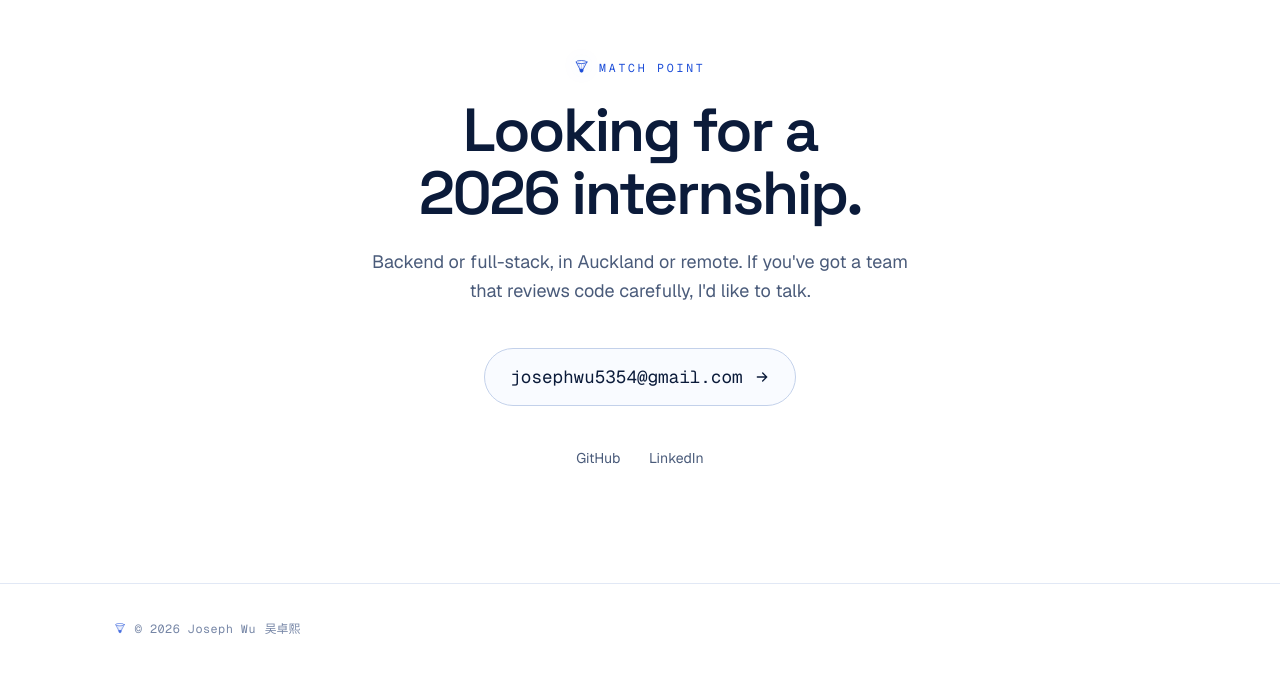
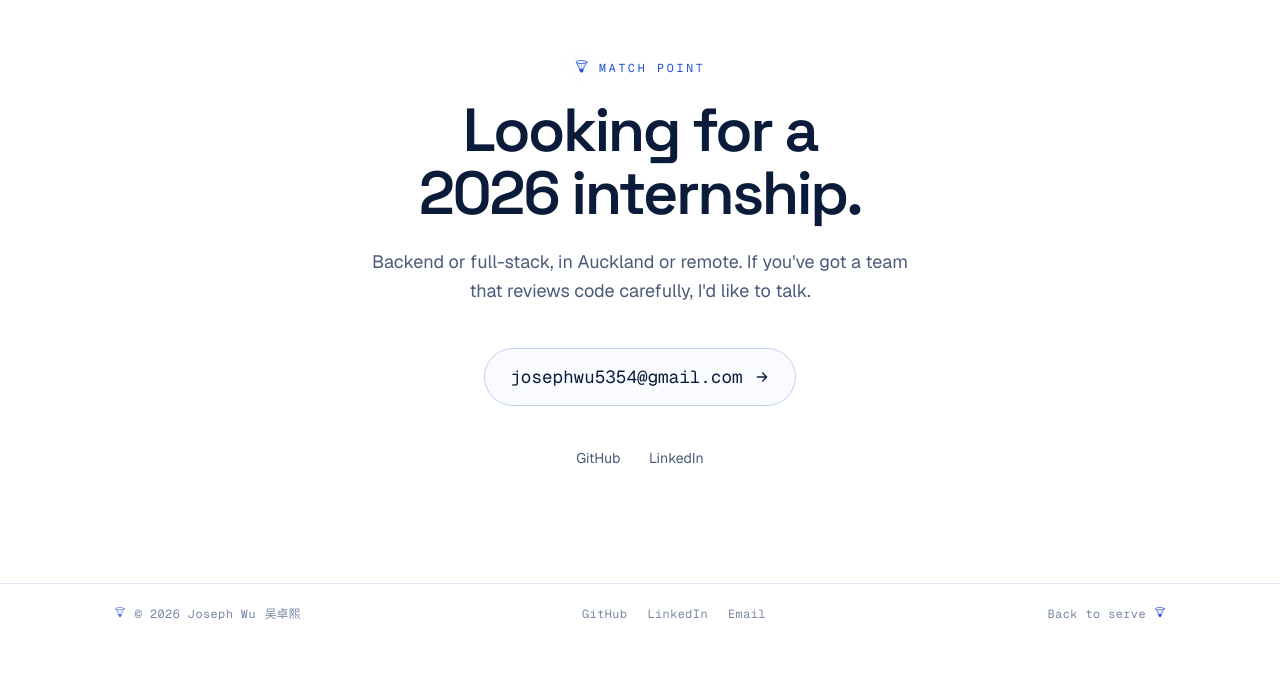
Before and after one commit to Wuuuuu5/portfolio, a Next.js app: page / in a window 1280 px wide. Shown: the part 5816-6490 px from the top of the page. After the commit the page ends 6459 px from the top, so only its background shows below. Built offline with nearby package versions, Linux system fonts and the light colour scheme.

Commit message:
Add socials and a back-to-top link to the footer

```diff
--- a/components/SiteFooter.tsx
+++ b/components/SiteFooter.tsx
@@ -1,17 +1,45 @@
 import { site } from "@/lib/content";
 import Shuttle from "./Shuttle";
 
+// Any link left as "" in content.ts is dropped, same as elsewhere on the site.
+const socials = [
+  { href: site.github, label: "GitHub" },
+  { href: site.linkedin, label: "LinkedIn" },
+  { href: site.email && `mailto:${site.email}`, label: "Email" },
+  { href: site.resume, label: "Résumé" },
+].filter((s) => s.href);
+
+const linkClass = "transition-colors duration-250 hover:text-accent";
+
 export default function SiteFooter() {
   return (
-    <footer className="border-t border-line py-[2.2rem] font-mono text-[0.74rem] tracking-[0.04em] text-fg-faint">
-      <div className="wrap flex flex-wrap items-center justify-between gap-4">
+    <footer className="border-t border-line py-5 font-mono text-[0.74rem] tracking-[0.04em] text-fg-faint">
+      <div className="wrap flex flex-wrap items-center justify-between gap-x-8 gap-y-3">
         <span className="inline-flex items-center gap-[0.55rem]">
-          <Shuttle className="h-auto w-3 text-accent opacity-80" />© {new Date().getFullYear()}{" "}
-          {site.name}
+          <Shuttle className="h-auto w-3 text-accent opacity-80" />© {new Date().getFullYear()} {site.name}
           <span lang="zh-CN" className="font-sans tracking-normal">
             {site.nameZh}
           </span>
         </span>
+
+        <nav aria-label="Elsewhere" className="flex gap-5">
+          {socials.map((s) => (
+            <a
+              key={s.label}
+              href={s.href}
+              className={linkClass}
+              {...(s.href.startsWith("http") && { target: "_blank", rel: "noreferrer" })}
+            >
+              {s.label}
+            </a>
+          ))}
+        </nav>
+
+        {/* Back to the hero, where the rally started. */}
+        <a href="#top" className={`group/top inline-flex items-center gap-2 ${linkClass}`}>
+          Back to serve
+          <Shuttle className="h-auto w-3 text-accent transition-transform duration-500 ease-flight group-hover/top:-translate-y-[3px] group-hover/top:rotate-180" />
+        </a>
       </div>
     </footer>
   );
```
